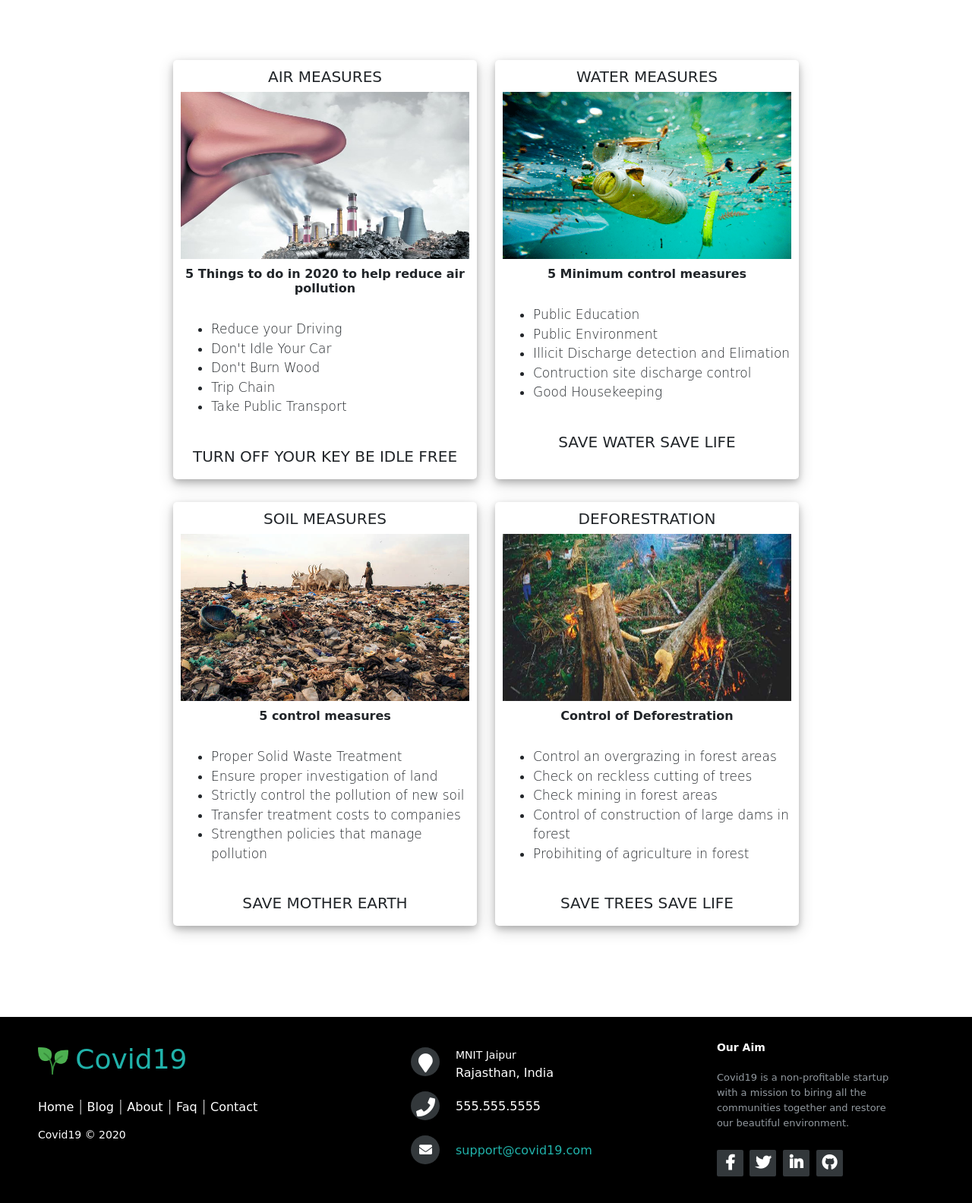
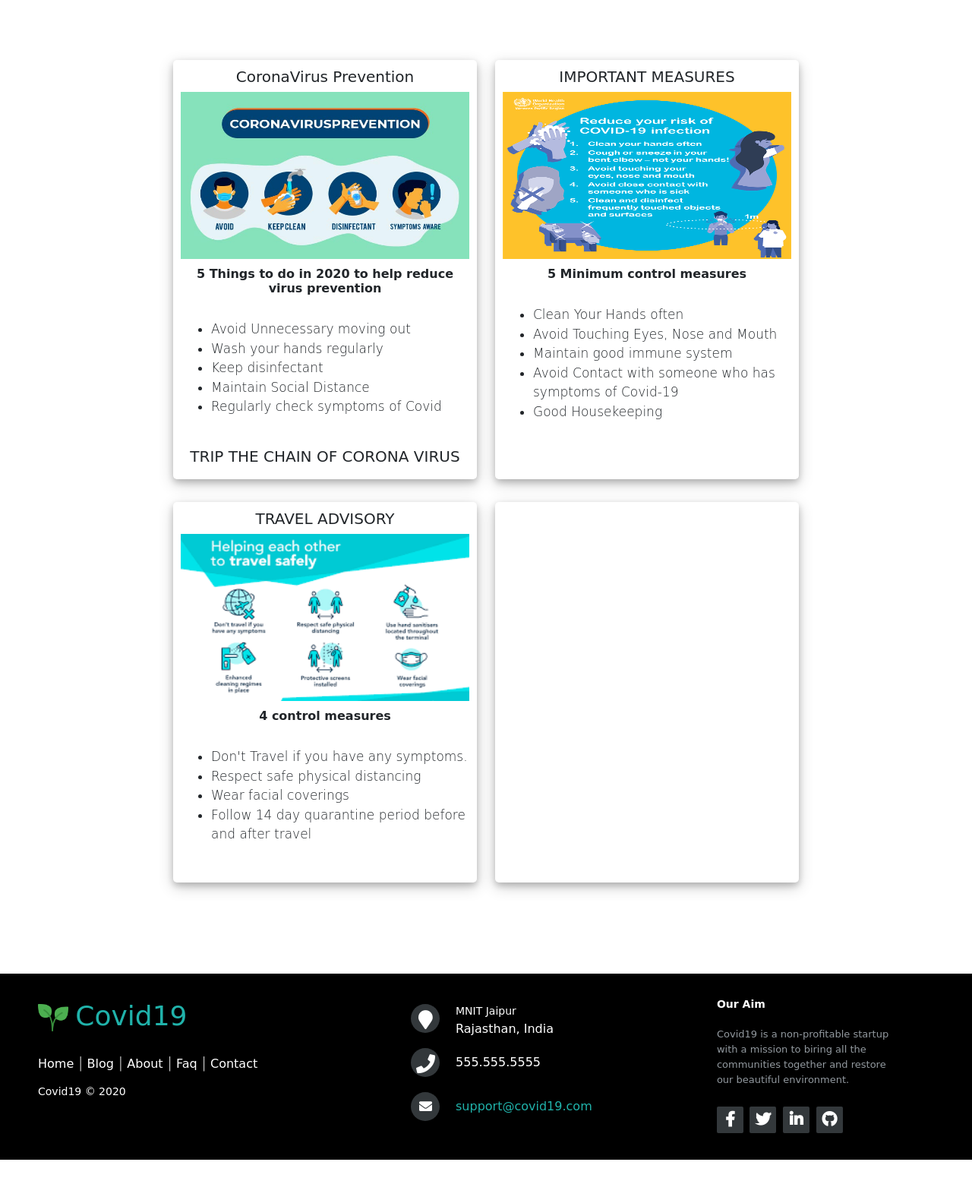
Before and after one commit to Surya1231/Covid19, a PHP site: page /info.php in a window 1280 px wide. Shown: the part 737-2321 px from the top of the page at 76% size. After the commit the page ends 2264 px from the top, so only its background shows below. Run offline with PHP 8.4, Linux system fonts and the light colour scheme; some libraries are stand-ins or nearby versions.

Commit message:
covidopedia added

```diff
--- a/gogreenbox.php
+++ b/gogreenbox.php
@@ -1,5 +1,5 @@
 <?php include("header.php"); ?>
-<title>GoGreen</title>
+<title>Covid19</title>
 <link rel="stylesheet" href="css/gogreenbox.css">
 <link rel="stylesheet" href="css/footer2.css">
 </head>
--- a/helplines.php
+++ b/helplines.php
@@ -1,5 +1,5 @@
 <?php include("header.php"); ?>
-<title>GoGreen</title>
+<title>Covid19</title>
 <link rel="stylesheet" href="css/helplines.css">
 <link rel="stylesheet" href="css/footer2.css">
 </head>
--- a/info.php
+++ b/info.php
@@ -1,5 +1,5 @@
 <?php include("header.php"); ?>
-<title>GoGreen</title>
+<title>Covid19</title>
 <link rel="stylesheet" href="css/info.css">
 <link rel="stylesheet" href="css/footer2.css">
 </head>
@@ -9,113 +9,93 @@
 <div id="info">
       <div class="topmenu">
         <div class="containermain"> </div>
-        <div class="centered1">GoGreen</div>
-        <div class="centered2">Every info you need to know!!</div>
+        <div class="centered1">The Race to Find COVID-19 Vaccine</div>
+        <!-- <div class="centered2">Every info you need to know!!</div> -->
         <div class="bottom-center">
-            <div class="tablinks selectedtab" onclick="function1(event,'treatment')"> <div class="vertical"> Authorities </div>  </div>
-            <div class="tablinks" onclick="function1(event,'hospitals')"> <div class="vertical"> Standards </div>  </div>
-            <div class="tablinks" onclick="function1(event,'doctors')"> <div class="vertical"> Measures </div>  </div>
+            <div class="tablinks selectedtab" onclick="function1(event,'doctors')"> <div class="vertical"> Measures </div>  </div>
+            <div class="tablinks" onclick="function1(event,'treatment')"> <div class="vertical"> WHO </div>  </div>
+            <!-- <div class="tablinks" onclick="function1(event,'hospitals')"> <div class="vertical"> Standards </div>  </div> -->
             <div class= "clear"></div>
         </div>
       </div>
-
-
-         <div id="treatment" class="subcontent">
-           <div class="treat text-align-center">
-             <a href="https://en.wikipedia.org/wiki/List_of_environmental_ministries" class="btn btn-primary text-align-center" style="position:relative; left:40%;"> Environmental Authorities </a>
-          </div>
-         </div>
-
-        <div id="hospitals" class="subcontent">
-          <div class="treat">
-            <div id="iimg1"></div>
-            <div id="iimg2"></div>
-            <div id="iimg3"></div>
-         </div>
-       </div>
 
        <div id="doctors" class="subcontent">
          <div class="treat">
            <div class="flex-container">
              <div class="xx">
                <div class="uppper">
-                 <h5>AIR MEASURES</h5>
-                 <img src="images/testing.jpg" width="380" height="220">
+                 <h5>CoronaVirus Prevention</h5>
+                 <img src="images/measure1.jpg" width="380" height="220">
                </div>
                <div class="lower">
-                 <h6><b>5 Things to do in 2020 to help reduce air pollution</b></h6>
+                 <h6><b>5 Things to do in 2020 to help reduce virus prevention</b></h6>
                  <br>
                  <ul>
-                   <li>Reduce your Driving</li>
-                   <li>Don't Idle Your Car</li>
-                   <li>Don't Burn Wood</li>
-                   <li>Trip Chain</li>
-                   <li>Take Public Transport</li>
+                   <li>Avoid Unnecessary moving out</li>
+                   <li>Wash your hands regularly</li>
+                   <li>Keep disinfectant</li>
+                   <li>Maintain Social Distance</li>
+                   <li>Regularly check symptoms of Covid</li>
                  </ul>
                  <br>
-                 <h5>TURN OFF YOUR KEY BE IDLE FREE</h5>
+                 <h5>TRIP THE CHAIN OF CORONA VIRUS</h5>
                </div>
              </div>
              <div class="xx">
                <div class="uppper">
-                 <h5>WATER MEASURES</h5>
-                 <img src="images/water.png" width="380" height="220">
+                 <h5>IMPORTANT MEASURES</h5>
+                 <img src="images/measure2.png" width="380" height="220">
                </div>
                <div class="lower">
                  <h6><b>5 Minimum control measures</b></h6>
                  <br>
                  <ul>
-                   <li>Public Education</li>
-                   <li>Public Environment</li>
-                   <li>Illicit Discharge detection and Elimation</li>
-                   <li>Contruction site discharge control</li>
+                   <li>Clean Your Hands often</li>
+                   <li>Avoid Touching Eyes, Nose and Mouth</li>
+                   <li>Maintain good immune system</li>
+                   <li>Avoid Contact with someone who has symptoms of Covid-19</li>
                    <li>Good Housekeeping</li>
                  </ul>
                  <br>
-                 <h5>SAVE WATER SAVE LIFE</h5>
                </div>
              </div>
              <div class="xx">
                <div class="uppper">
-                 <h5>SOIL MEASURES</h5>
-                 <img src="images/soil.jpg" width="380" height="220">
+                 <h5>TRAVEL ADVISORY</h5>
+                 <img src="images/measure3.png" width="380" height="220">
                </div>
                <div class="lower">
-                 <h6><b>5 control measures</b></h6>
+                 <h6><b>4 control measures</b></h6>
                  <br>
                  <ul>
-                   <li>Proper Solid Waste Treatment</li>
-                   <li>Ensure proper investigation of land</li>
-                   <li>Strictly control the pollution of new soil</li>
-                   <li>Transfer treatment costs to companies</li>
-                   <li>Strengthen policies that manage pollution</li>
+                   <li>Don't Travel if you have any symptoms.</li>
+                   <li>Respect safe physical distancing</li>
+                   <li>Wear facial coverings</li>
+                   <li>Follow 14 day quarantine period before and after travel</li>
                  </ul>
                  <br>
-                 <h5>SAVE MOTHER EARTH</h5>
                </div>
              </div>
              <div class="xx">
-               <div class="uppper">
-                 <h5>DEFORESTRATION</h5>
-                 <img src="images/deforestration.jpg" width="380" height="220">
-               </div>
-               <div class="lower">
-                 <h6><b>Control of Deforestration</b></h6>
-                 <br>
-                 <ul>
-                   <li>Control an overgrazing in forest areas</li>
-                   <li>Check on reckless cutting of trees</li>
-                   <li>Check mining in forest areas</li>
-                   <li>Control of construction of large dams in forest</li>
-                   <li>Probihiting of agriculture in forest</li>
-                 </ul>
-                 <br>
-                 <h5>SAVE TREES SAVE LIFE</h5>
-               </div>
              </div>
              </div>
            </div>
         </div>
+
+         <div id="treatment" class="subcontent" style="display: none;">
+           <div class="treat text-align-center">
+             <a href="https://www.who.int/" class="btn btn-primary text-align-center" style="position:relative; left: 45%;"> Jump to Who.int </a>
+          </div>
+         </div>
+
+        <!-- <div id="hospitals" class="subcontent" style="display: none">
+          <div class="treat">
+            <div id="iimg1"></div>
+            <div id="iimg2"></div>
+            <div id="iimg3"></div>
+         </div>
+       </div> -->
+
       </div>
 
       <script type="text/javascript">
@@ -128,11 +108,11 @@
 
 
                  for (i = 0; i < subcontent.length; i++) {
-                   subcontent[i].style.display = "none";
+                    subcontent[i].style.display = "none";
                    }
 
                    for (i = 0; i < sublinks.length; i++) {
-                     sublinks[i].className = sublinks[i].className.replace(" selectedtab", "");
+                     sublinks[i].className = sublinks[i].className.replace("selectedtab", "");
                     }
                     console.log(id);
                     document.getElementById(id).style.display = "block";
--- a/issues.php
+++ b/issues.php
@@ -1,5 +1,5 @@
 <?php include("header.php"); ?>
-<title>GoGreen</title>
+<title>Covid19</title>
 <link rel="stylesheet" href="css/issues.css">
 <link rel="stylesheet" href="css/footer2.css">
 <style media="screen">
--- a/nearby.php
+++ b/nearby.php
@@ -1,5 +1,5 @@
 <?php include("header.php"); ?>
-<title>GoGreen</title>
+<title>Covid19</title>
 <link rel="stylesheet" href="css/index.css">
 <link rel="stylesheet" href="css/footer2.css">
 <link  rel="stylesheet"  href="http://cdn.leafletjs.com/leaflet-0.7.5/leaflet.css"  />
```
Also changed, not shown: css/info.css (+20 -13 lines), images/measure1.jpg (added), images/measure2.png (added), images/measure3.png (added), images/measuresbackground.jpg (added).
